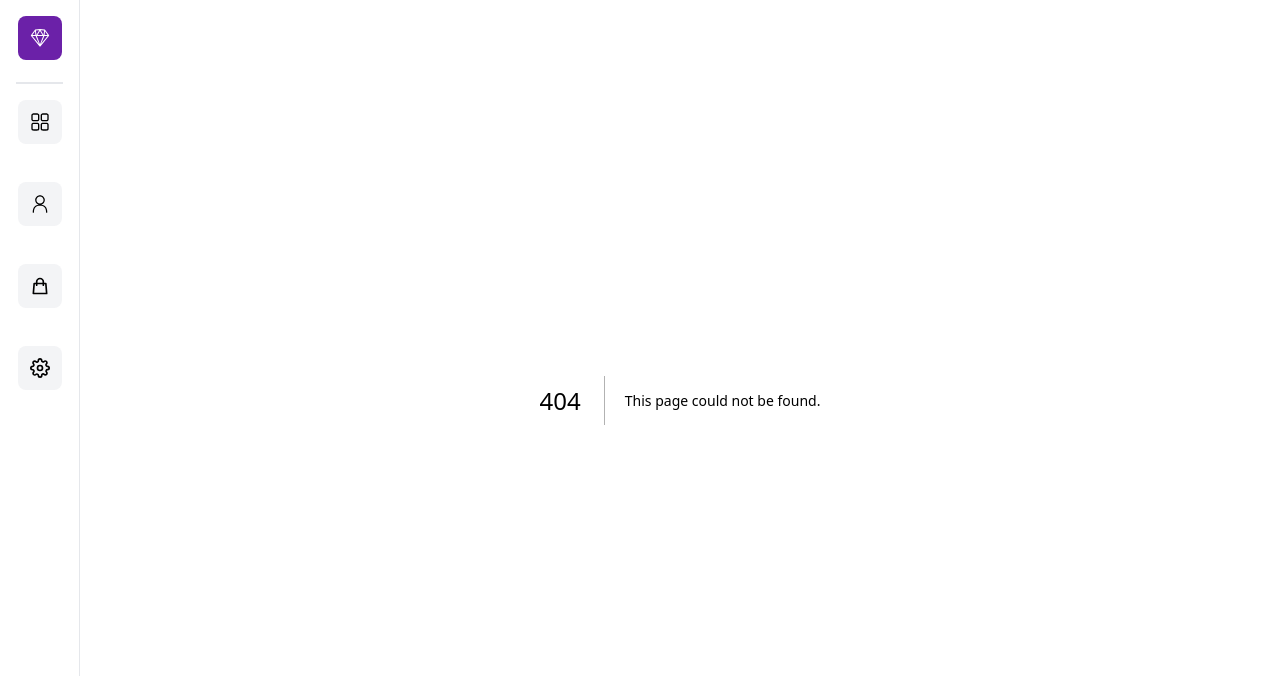
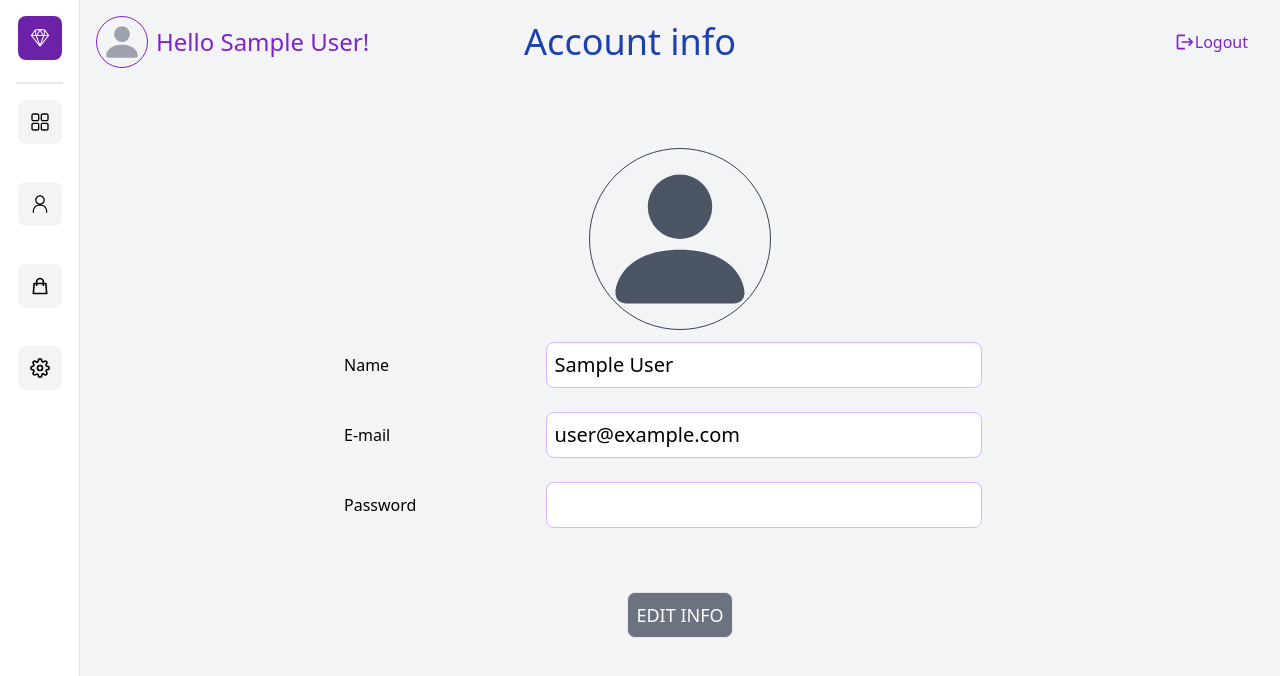
Before and after one commit to ConstantinHuidu/nextJS-Tailwind-dashboard, a Next.js app: page /accountInfo in a window 1280 px wide. Before the commit this address had no page. Shown: the top 676 px of the page. Built offline with nearby package versions, Linux system fonts and the light colour scheme; no server answers; sample sign-in values are in the browser's storage.

Commit message:
Account settings (#3)
* added server side redirect for unauth users

* added name and pasword change functionality

---------

```diff
--- /dev/null
+++ b/components/AccountSettings.jsx
@@ -0,0 +1,112 @@
+import React, { useEffect, useState } from "react";
+import Header from "./Header";
+import { useSession, getSession } from "next-auth/react";
+import { BsFillPersonFill } from "react-icons/bs";
+import Modal from "./generic/Modal";
+
+const AccountSettings = () => {
+  const [showModal, setShowModal] = useState(false);
+  const [userName, setUserName] = useState("");
+
+  const { data: session, status } = useSession();
+
+  function closeModalHandler() {
+    setShowModal(false);
+  }
+
+  async function updateUserInfo(newName, newPassword) {
+    //ADD LOADING SPINNER
+    const response = await fetch("/api/editinfo", {
+      method: "PATCH",
+      body: JSON.stringify({ newName, newPassword }),
+      headers: {
+        "Content-Type": "application/json",
+      },
+    });
+
+    const data = await response.json();
+    if (!response.ok) {
+      throw new Error(data.message || "Something went wrong");
+    }
+
+    return data;
+  }
+
+  async function confirmModalHandler(newName, newPassword) {
+    try {
+      const result = await updateUserInfo(newName, newPassword);
+      console.log(result);
+      closeModalHandler();
+    } catch (error) {
+      //==THROW ERRORS ON THE UI ===
+      // setError(true);
+      // setErrorMessage(error.message || "Something went wrong");
+    }
+    // === REMOVE LOADING SPINNER
+  }
+
+  return (
+    <div className="bg-gray-100 min-h-screen">
+      <Header message={"Account info"} />
+      <div className="flex flex-col justify-center items-center max-w-4xl m-auto align-middle h-[650px]">
+        <div className="border-gray-700 border rounded-full mb-3">
+          <BsFillPersonFill size={180} className="text-gray-600 p-1" />
+        </div>
+        <div className="sm:w-[75%] flex justify-start items-center mb-6">
+          <label htmlFor="name" className="w-[25%]">
+            Name
+          </label>
+          <input
+            type="text"
+            value={session?.user?.name || ""}
+            id="name"
+            required
+            className="border border-purple-300 rounded-lg text-xl p-2 mx-auto w-[65%] focus:outline-none focus:border-purple-500 "
+          />
+        </div>
+
+        <div className="sm:w-[75%] flex justify-start items-center mb-6">
+          <label htmlFor="email" className="w-[25%]">
+            E-mail
+          </label>
+          <input
+            type="email"
+            value={session?.user?.email || ""}
+            id="email"
+            required
+            className=" border border-purple-300 rounded-lg text-xl p-2 mx-auto w-[65%] focus:outline-none focus:border-purple-500"
+          />
+        </div>
+
+        <div className="sm:w-[75%] flex justify-start items-center mb-6">
+          <label htmlFor="password" className="w-[25%]">
+            Password
+          </label>
+          <input
+            type="password"
+            id="password"
+            required
+            className=" border border-purple-300 rounded-lg text-xl p-2 mx-auto w-[65%] focus:outline-none focus:border-purple-500"
+          />
+        </div>
+
+        <button
+          className="text-lg text-white border rounded-lg p-2 mt-10 bg-gray-500 hover:bg-gray-600 hover:text-white disabled:opacity-50 disabled:hover:text-white disabled:hover:bg-gray-500 "
+          onClick={() => setShowModal(true)}
+        >
+          EDIT INFO
+        </button>
+      </div>
+      {showModal && (
+        <Modal
+          modalTitle={"Edit account info"}
+          onClose={closeModalHandler}
+          onConfirmMessage={"Update user"}
+          onConfirm={confirmModalHandler}
+        />
+      )}
+    </div>
+  );
+};
+
+export default AccountSettings;
--- a/components/LoadingSpinner.jsx
+++ b/components/LoadingSpinner.jsx
@@ -5,7 +5,7 @@ const LoadingSpinner = () => {
     <div role="status">
       <svg
         aria-hidden="true"
-        class="w-8 h-8 mr-2 text-gray-200 animate-spin dark:text-gray-600 fill-blue-600"
+        className="w-8 h-8 mr-2 text-gray-200 animate-spin dark:text-gray-600 fill-blue-600"
         viewBox="0 0 100 101"
         fill="none"
         xmlns="http://www.w3.org/2000/svg"
@@ -19,7 +19,7 @@ const LoadingSpinner = () => {
           fill="currentFill"
         />
       </svg>
-      <span class="sr-only">Loading...</span>
+      <span className="sr-only">Loading...</span>
     </div>
   );
 };
--- a/components/Sidebar.jsx
+++ b/components/Sidebar.jsx
@@ -1,11 +1,13 @@
 import React from "react";
 import Link from "next/link";
-import Image from "next/image";
 import { RxSketchLogo, RxDashboard, RxPerson } from "react-icons/rx";
 import { HiOutlineShoppingBag } from "react-icons/hi";
 import { FiSettings } from "react-icons/fi";
+import { useSession } from "next-auth/react";
 
 const Sidebar = ({ children }) => {
+  const { data: session, status } = useSession();
+
   return (
     <div className="flex">
       <div className="fixed w-20 h-screen p-4 bg-white border-r-[1px] flex flex-col justify-between">
@@ -17,6 +19,9 @@ const Sidebar = ({ children }) => {
           </Link>
           <span className="border-b-[2px] border-gray-200 w-full p-2"></span>
 
+          {/* === ONLY SHOW THE SIDEBAR MENU IF USER IS LOGGED IN === */}
+          {session && (
+            <>
               <Link href="/">
                 <div className="bg-gray-100 hover:bg-gray-200 cursor-pointer my-4 p-3 rounded-lg inline-block">
                   <RxDashboard size={20} />
@@ -32,11 +37,13 @@ const Sidebar = ({ children }) => {
                   <HiOutlineShoppingBag size={20} />
                 </div>
               </Link>
-          <Link href="/settings">
+              <Link href="/accountInfo">
                 <div className="bg-gray-100 hover:bg-gray-200 cursor-pointer my-4 p-3 rounded-lg inline-block">
                   <FiSettings size={20} />
                 </div>
               </Link>
+            </>
+          )}
         </div>
       </div>
 
--- a/components/TopCards.jsx
+++ b/components/TopCards.jsx
@@ -6,7 +6,7 @@ const TopCards = () => {
       <div className="lg:col-span-2 col-span-1 bg-white flex justify-between w-full border p-4 rounded-lg">
         <div className="flex flex-col w-full pb-4">
           <p className="text-2xl font-bold">$7,846</p>
-          <p classNane="text-gray-600">Daily Revenue</p>
+          <p className="text-gray-600">Daily Revenue</p>
         </div>
         <p className="bg-green-200 flex justify-center items-center p-2 rounded-lg">
           <span className="text-green-700 text-lg">+18%</span>
@@ -15,7 +15,7 @@ const TopCards = () => {
       <div className="lg:col-span-2 col-span-1 bg-white flex justify-between w-full border p-4 rounded-lg">
         <div className="flex flex-col w-full pb-4">
           <p className="text-2xl font-bold">$1,436,877</p>
-          <p classNane="text-gray-600">YTD Revenue</p>
+          <p className="text-gray-600">YTD Revenue</p>
         </div>
         <p className="bg-green-200 flex justify-center items-center p-2 rounded-lg">
           <span className="text-green-700 text-lg">+11%</span>
@@ -24,7 +24,7 @@ const TopCards = () => {
       <div className=" bg-white flex justify-between w-full border p-4 rounded-lg">
         <div className="flex flex-col w-full pb-4">
           <p className="text-2xl font-bold">11,437</p>
-          <p classNane="text-gray-600">Customers</p>
+          <p className="text-gray-600">Customers</p>
         </div>
         <p className="bg-green-200 flex justify-center items-center p-2 rounded-lg">
           <span className="text-green-700 text-lg">+17%</span>
--- /dev/null
+++ b/components/generic/Modal.jsx
@@ -0,0 +1,92 @@
+import { useSession } from "next-auth/react";
+import React, { useState } from "react";
+
+export default function Modal(props) {
+  const { onClose, modalTitle, modalBody, onConfirm, onConfirmMessage } = props;
+
+  const [newName, setNewName] = useState("");
+  const [newPassword, setNewPassword] = useState("");
+
+  const { data: session, status } = useSession();
+
+  const handleNameChange = (userInput) => {
+    setNewName(userInput);
+  };
+
+  const handlePasswordChange = (userInput) => {
+    setNewPassword(userInput);
+  };
+
+  return (
+    <>
+      <>
+        <div className="justify-center items-center flex overflow-x-hidden overflow-y-auto fixed inset-0 z-50 outline-none focus:outline-none">
+          <div className="relative w-[740px] my-6 mx-auto max-w-3xl">
+            {/*content*/}
+            <div className="border-0 rounded-lg shadow-lg relative flex flex-col w-full bg-white outline-none focus:outline-none">
+              {/*header*/}
+              <div className="flex items-start justify-between p-5 border-b border-solid border-slate-200 rounded-t">
+                <h3 className="text-3xl font-semibold">{modalTitle}</h3>
+                <button
+                  className="p-1 ml-auto bg-transparent border-0 text-black float-right text-3xl leading-none font-semibold outline-none focus:outline-none"
+                  onClick={onClose}
+                >
+                  <span className="bg-transparent text-black h-6 w-6 text-2xl block outline-none focus:outline-none">
+                    ×
+                  </span>
+                </button>
+              </div>
+              {/*body*/}
+              <div className="w-[75%] m-5 flex flex-col justify-center items-center">
+                <div className="sm:w-[75%] flex justify-start items-center mb-6">
+                  <label for="name" className="w-[25%]">
+                    Name
+                  </label>
+                  <input
+                    onChange={(e) => handleNameChange(e.target.value)}
+                    type="text"
+                    defaultValue={session.user.name}
+                    id="name"
+                    required
+                    className="border border-purple-300 rounded-lg text-xl p-2 mx-auto w-[65%] focus:outline-none focus:border-purple-500 "
+                  />
+                </div>
+
+                <div className="sm:w-[75%] flex justify-start items-center mb-6">
+                  <label for="password" className="w-[25%]">
+                    Password
+                  </label>
+                  <input
+                    onChange={(e) => handlePasswordChange(e.target.value)}
+                    type="password"
+                    id="password"
+                    required
+                    className=" border border-purple-300 rounded-lg text-xl p-2 mx-auto w-[65%] focus:outline-none focus:border-purple-500"
+                  />
+                </div>
+              </div>
+              {/*footer*/}
+              <div className="flex items-center justify-end p-6 border-t border-solid border-slate-200 rounded-b">
+                <button
+                  className="text-gray-500 background-transparent font-bold uppercase px-6 py-2 text-sm outline-none focus:outline-none mr-1 mb-1 ease-linear transition-all duration-150"
+                  type="button"
+                  onClick={onClose}
+                >
+                  Close
+                </button>
+                <button
+                  className="bg-emerald-400 text-white active:bg-emerald-500 font-bold uppercase text-sm px-6 py-3 rounded shadow hover:shadow-lg outline-none focus:outline-none mr-1 mb-1 ease-linear transition-all duration-150"
+                  type="button"
+                  onClick={() => onConfirm(newName, newPassword)}
+                >
+                  {onConfirmMessage}
+                </button>
+              </div>
+            </div>
+          </div>
+        </div>
+        <div className="opacity-25 fixed inset-0 z-40 bg-black"></div>
+      </>
+    </>
+  );
+}
--- /dev/null
+++ b/pages/accountInfo.jsx
@@ -0,0 +1,27 @@
+import React from "react";
+import AccountSettings from "@/components/AccountSettings";
+import { getSession } from "next-auth/react";
+
+const accountInfo = () => {
+  return <AccountSettings />;
+};
+
+// === SERVER-SIDE REDIRECT IF USER IS NOT AUTHENTICATED ===
+export async function getServerSideProps(context) {
+  const session = await getSession({ req: context.req });
+
+  if (!session) {
+    return {
+      redirect: {
+        destination: "/login",
+        permanent: false,
+      },
+    };
+  }
+
+  return {
+    props: { session },
+  };
+}
+
+export default accountInfo;
--- /dev/null
+++ b/pages/api/editinfo.jsx
@@ -0,0 +1,39 @@
+import { connectToDB } from "@/helpers/db";
+import { hashPassword } from "@/helpers/auth";
+
+import { getSession } from "next-auth/react";
+
+export default async function handler(req, res) {
+  if (req.method !== "PATCH") return;
+  const session = await getSession({ req: req });
+
+  const data = req.body;
+
+  const { newName, newPassword } = data;
+
+  if (!newName || !newPassword) {
+    res.status(422).json({ message: "Please fill in the form" });
+    return;
+  }
+
+  const client = await connectToDB();
+
+  const db = client.db();
+
+  const hashedPassword = await hashPassword(newPassword);
+  const userEmail = session.user.email;
+
+  const usersCollection = client.db().collection("users");
+  const user = await usersCollection.findOne({ email: userEmail });
+
+  const result = await db
+    .collection("users")
+    .updateOne(
+      { email: userEmail },
+      { $set: { name: newName, password: hashedPassword } }
+    );
+
+  client.close();
+
+  res.status(201).json({ message1: "User details updated" });
+}
--- a/pages/customers.jsx
+++ b/pages/customers.jsx
@@ -1,20 +1,10 @@
-import React, { useEffect } from "react";
+import React from "react";
 import CustomerRow from "@/components/CustomerRow";
 import Header from "@/components/Header";
 import data from "@/data/data";
-import { useSession } from "next-auth/react";
-import { useRouter } from "next/router";
+import { getSession } from "next-auth/react";
 
 const customers = () => {
-  const { data: session, status } = useSession();
-  const router = useRouter();
-
-  useEffect(() => {
-    if (status !== "authenticated") {
-      router.push("/login");
-    }
-  }, []);
-
   return (
     <div className="bg-gray-100 min-h-screen">
       <Header message={"Customers"} />
@@ -38,4 +28,22 @@ const customers = () => {
   );
 };
 
+// === SERVER-SIDE REDIRECT IF USER IS NOT AUTHENTICATED ===
+export async function getServerSideProps(context) {
+  const session = await getSession({ req: context.req });
+
+  if (!session) {
+    return {
+      redirect: {
+        destination: "/login",
+        permanent: false,
+      },
+    };
+  }
+
+  return {
+    props: { session },
+  };
+}
+
 export default customers;
--- a/pages/index.js
+++ b/pages/index.js
@@ -1,27 +1,15 @@
 import Head from "next/head";
-
 import Header from "@/components/Header";
 import TopCards from "@/components/TopCards";
 import BarChart from "@/components/BarChart";
 import RecentOrders from "@/components/RecentOrders";
-import { useSession } from "next-auth/react";
-import { useRouter } from "next/router";
-import { useEffect } from "react";
+import { getSession } from "next-auth/react";
 
 export default function Home() {
-  const { data: session, status } = useSession();
-  const router = useRouter();
-
-  useEffect(() => {
-    if (status !== "authenticated") {
-      router.push("/login");
-    }
-  }, []);
-
   return (
     <>
       <Head>
-        <title>Create Next App</title>
+        <title>My Budget App</title>
         <meta name="description" content="Generated by create next app" />
         <meta name="viewport" content="width=device-width, initial-scale=1" />
         <link rel="icon" href="/favicon.ico" />
@@ -37,3 +25,21 @@ export default function Home() {
     </>
   );
 }
+
+// === SERVER-SIDE REDIRECT IF USER IS NOT AUTHENTICATED ===
+export async function getServerSideProps(context) {
+  const session = await getSession({ req: context.req });
+
+  if (!session) {
+    return {
+      redirect: {
+        destination: "/login",
+        permanent: false,
+      },
+    };
+  }
+
+  return {
+    props: { session },
+  };
+}
--- a/pages/orders.jsx
+++ b/pages/orders.jsx
@@ -1,20 +1,11 @@
-import React, { useEffect } from "react";
+import React from "react";
 import data from "@/data/data";
 
 import Header from "@/components/Header";
 import OrderRow from "../components/OrderRow";
-import { useSession } from "next-auth/react";
-import { useRouter } from "next/router";
+import { getSession } from "next-auth/react";
 
 const orders = () => {
-  const { data: session, status } = useSession();
-  const router = useRouter();
-
-  useEffect(() => {
-    if (status !== "authenticated") {
-      router.push("/login");
-    }
-  }, []);
   return (
     <div className="bg-gray-100 min-h-screen">
       <Header message={"Orders"} />
@@ -37,4 +28,22 @@ const orders = () => {
   );
 };
 
+// === SERVER-SIDE REDIRECT IF USER IS NOT AUTHENTICATED ===
+export async function getServerSideProps(context) {
+  const session = await getSession({ req: context.req });
+
+  if (!session) {
+    return {
+      redirect: {
+        destination: "/login",
+        permanent: false,
+      },
+    };
+  }
+
+  return {
+    props: { session },
+  };
+}
+
 export default orders;
```
Lines whose indentation alone changed are shown as unchanged.
